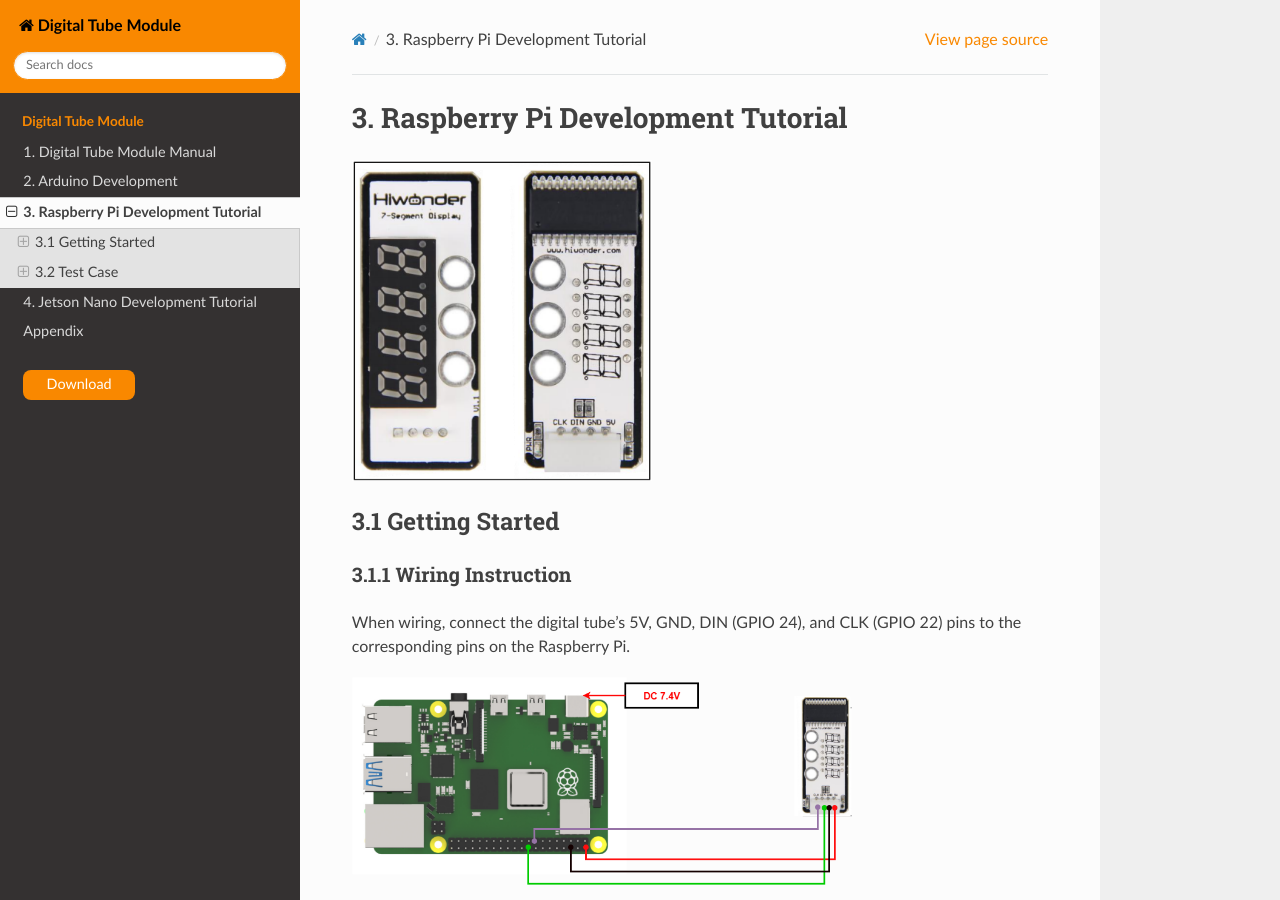
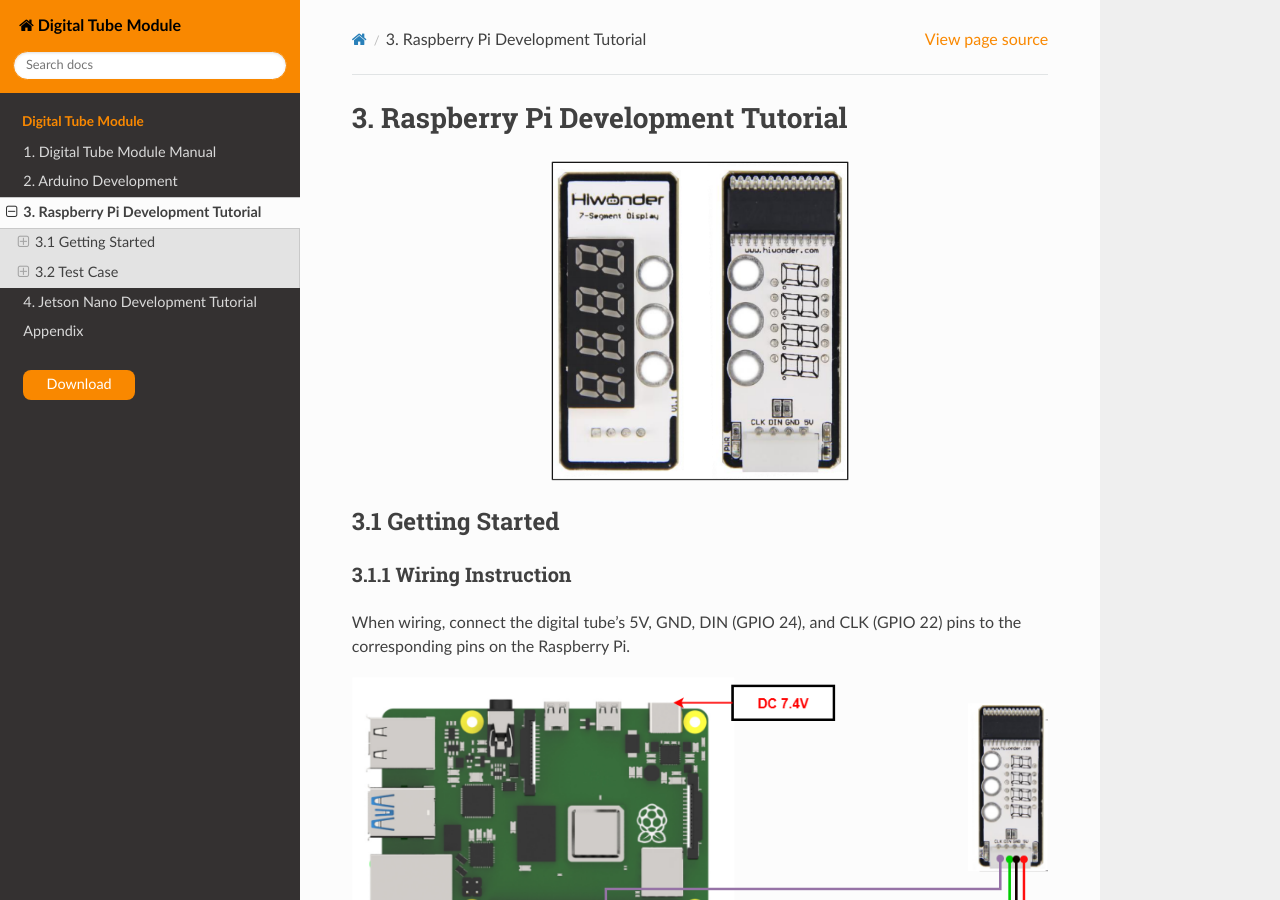
Before and after one commit to Hiwonder-docs/Digital-Tube-Module, a Sphinx documentation site: the page built from source/docs/3_Raspberry_Pi_Development_Tutorial.md, in a window 1280 px wide and 900 px high. Built offline with Sphinx 7.4.7 and the Read the Docs theme 3.1.0, drawn with Linux system fonts in a browser that asks for light colours.

Commit message:
Digital Tube Module 2

```diff
--- a/source/docs/3_Raspberry_Pi_Development_Tutorial.md
+++ b/source/docs/3_Raspberry_Pi_Development_Tutorial.md
@@ -1,6 +1,6 @@
 # 3. Raspberry Pi Development Tutorial
 
-<img src="../_static/media/chapter_1/section_3/media/image3.png" style="width:300px" />
+<img src="../_static/media/chapter_1/section_3/media/image3.png" style="width:300px" class="common_img" />
 
 ## 3.1 Getting Started
 
@@ -8,7 +8,7 @@
 
 When wiring, connect the digital tube's 5V, GND, DIN (GPIO 24), and CLK (GPIO 22) pins to the corresponding pins on the Raspberry Pi.
 
-<img src="../_static/media/chapter_1/section_3/media/image4.png" style="width:500px" />
+<img src="../_static/media/chapter_1/section_3/media/image4.png" style="width:700px" class="common_img" />
 
 > [!NOTE]
 >
```
Also changed, not shown: source/docs/4_Jetson_Development_Tutorial.md (+1 -1 lines).
